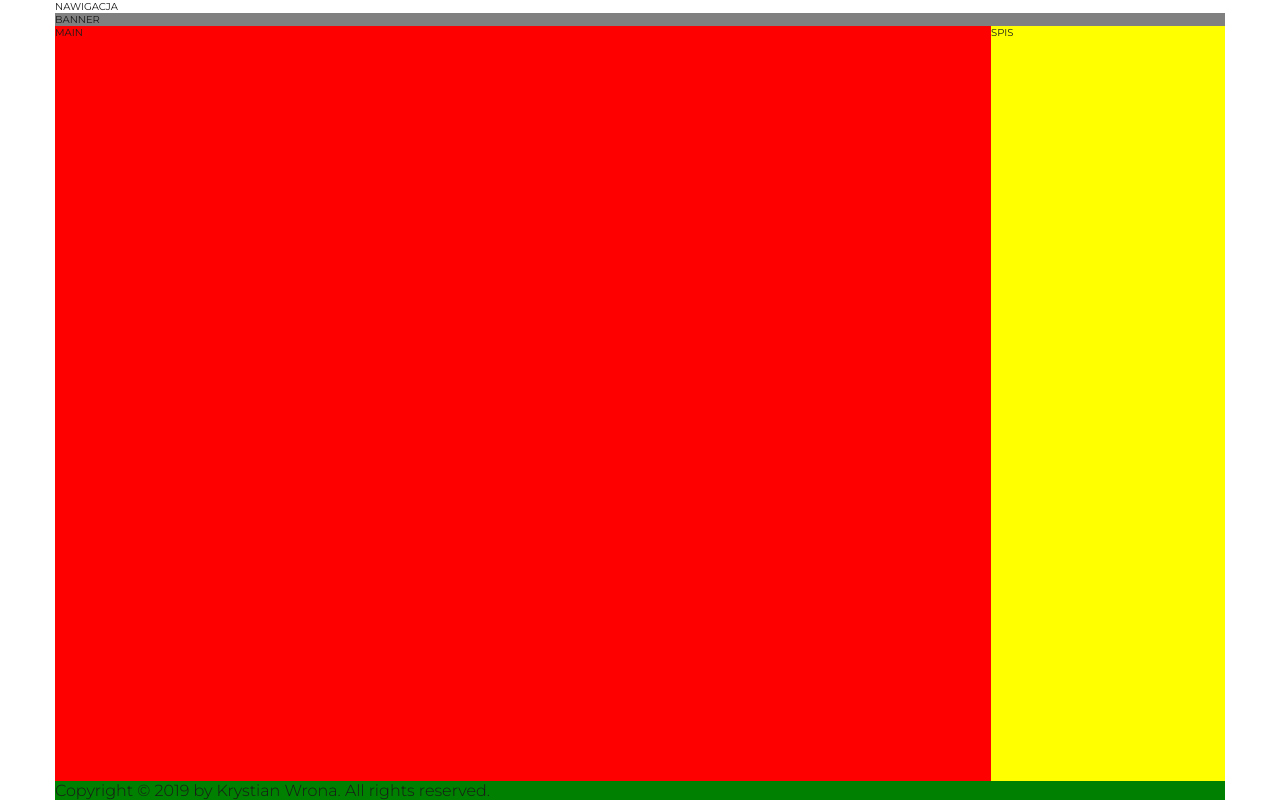
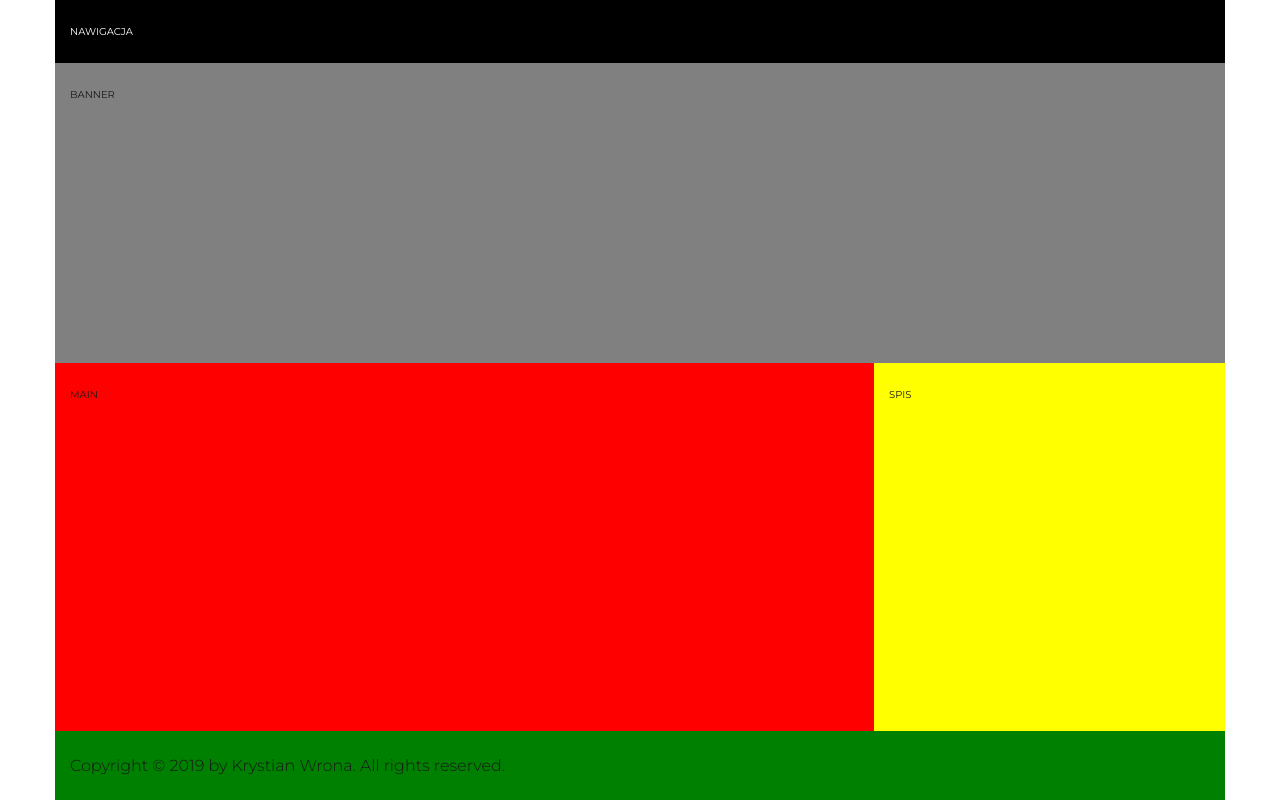
Before and after one commit to krystek77/pralma, a PHP site: page /pytania.html in a window 1280 px wide. Run offline with PHP 8.4, Linux system fonts and the light colour scheme.

Commit message:
add styles to layout of the page

```diff
--- a/style/qanda.css
+++ b/style/qanda.css
@@ -100,27 +100,68 @@ body {
 .header {
   width: 100%;
   background-color: grey;
+  min-height: 300px;
+  padding-top: 2.5rem;
+  padding-bottom: 2.5rem;
+  padding-left: 1.5rem;
+  padding-right: 1.5rem;
+}
+
+.navigation {
+  width: 100%;
+  background-color: black;
+  color: white;
+  padding-top: 2.5rem;
+  padding-bottom: 2.5rem;
+  padding-left: 1.5rem;
+  padding-right: 1.5rem;
 }
 
 .content {
   width: 100%;
   flex-grow: 1;
   display: flex;
-  flex-direction: row;
-  flex-wrap: wrap;
+  flex-direction: column-reverse;
+  justify-content: flex-end;
 }
 .content__main {
-  flex-basis: 80%;
+  flex-grow: 1;
   background-color: red;
+  padding-top: 2.5rem;
+  padding-bottom: 2.5rem;
+  padding-left: 1.5rem;
+  padding-right: 1.5rem;
 }
 .content__aside {
-  flex-basis: 20%;
   background-color: yellow;
+  display: none;
+  padding-top: 2.5rem;
+  padding-bottom: 2.5rem;
+  padding-left: 1.5rem;
+  padding-right: 1.5rem;
+}
+@media (min-width: 992px) {
+  .content {
+    flex-direction: row;
+  }
+  .content__main {
+    flex-basis: 70%;
+    background-color: red;
+  }
+  .content__aside {
+    flex-basis: 30%;
+    background-color: yellow;
+    display: block;
+  }
 }
 
 .footer {
   width: 100%;
   background-color: green;
+  padding-top: 2.5rem;
+  padding-bottom: 2.5rem;
+  padding-left: 1.5rem;
+  padding-right: 1.5rem;
 }
 
 /*# sourceMappingURL=qanda.css.map */
```
Also changed, not shown: scss/qanda.scss (+40 -4 lines), 1 other file.
